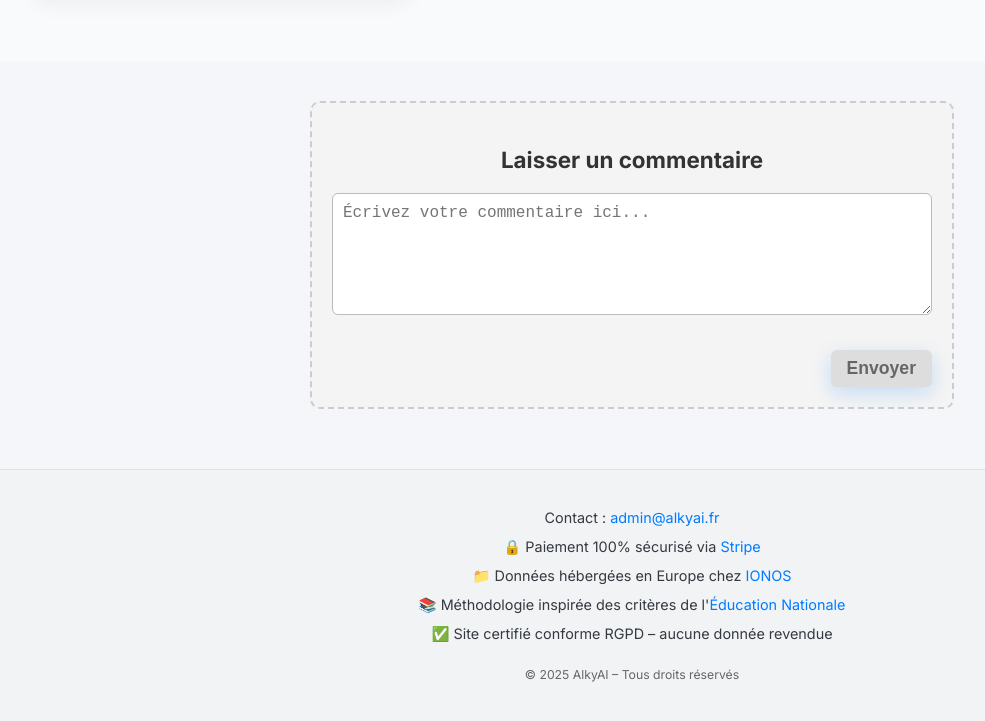
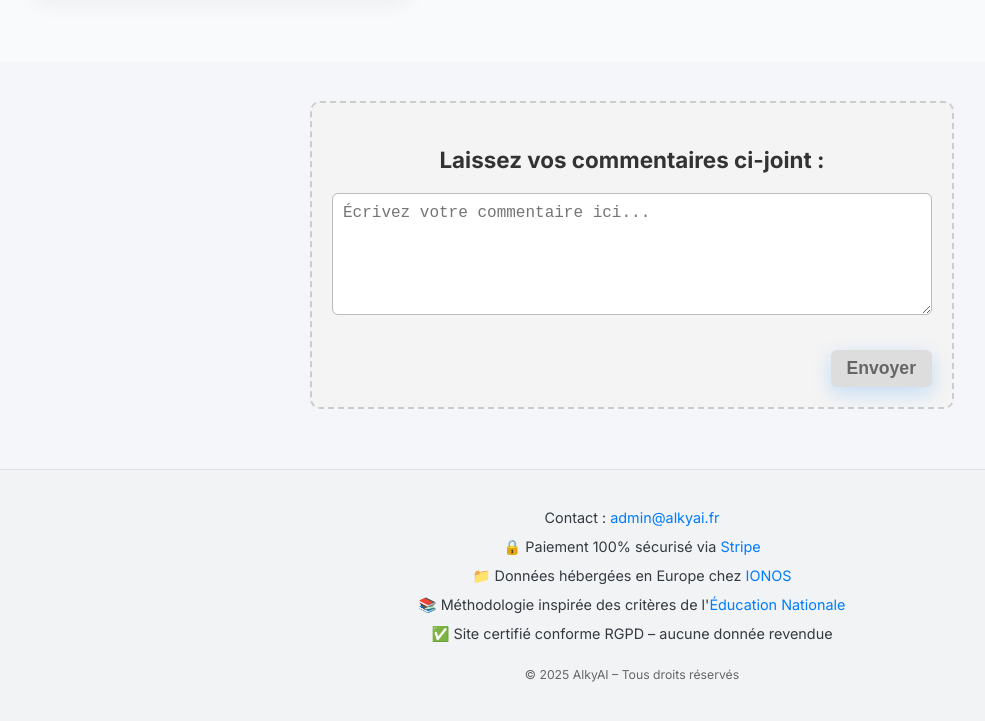
Before and after one commit to bacresultat/ia, a website: page index.html in a window 1280 px wide. Shown: the part 2476-3197 px from the top of the page, without its empty margins (8-993 px from the left). Drawn offline with Linux system fonts and the light colour scheme; a script that the page names is missing.

Commit message:
Update index.html

```diff
--- a/index.html
+++ b/index.html
@@ -158,7 +158,7 @@
   </div>
 </section>
 <section class="fake-comment-section">
-  <h2>Laisser un commentaire</h2>
+  <h2>Laissez vos commentaires ci-joint :</h2>
   <div class="comment-box">
     <textarea id="fake-comment-text" placeholder="Écrivez votre commentaire ici..."></textarea>
     <button id="fake-comment-button" type="button">Envoyer</button>
```
